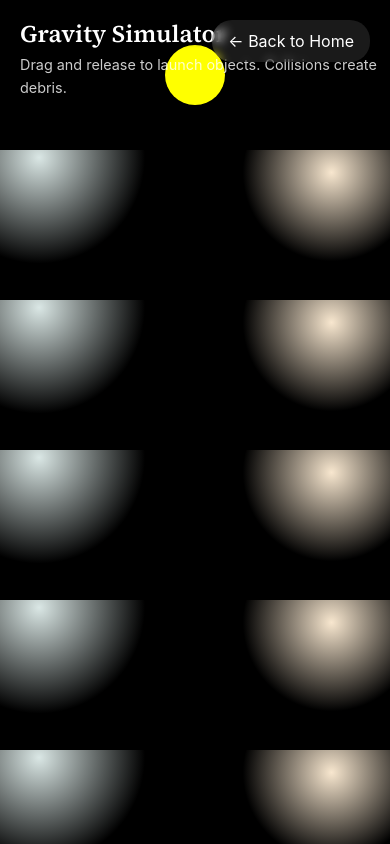
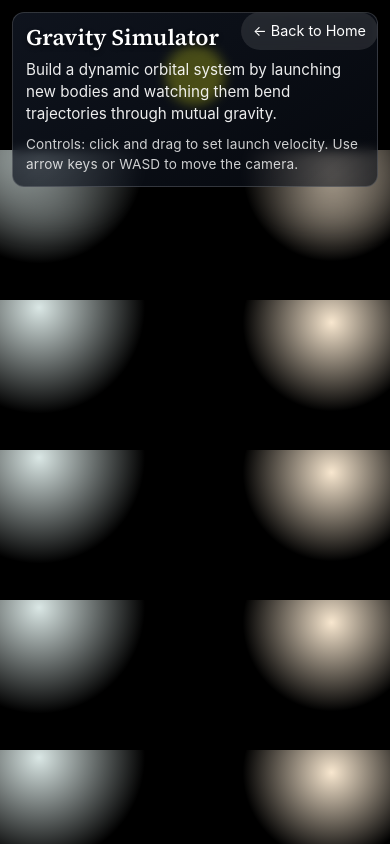
Before and after one commit to RaykKretzschmar/raykkretzschmar.github.io, a website: page gravity.html in a window 390 px wide. Drawn offline with Linux system fonts and the light colour scheme.

Commit message:
Enhance gravity simulation UI and update descriptions for clarity and engagement

```diff
--- a/gravity.html
+++ b/gravity.html
@@ -27,19 +27,34 @@
             position: absolute;
             top: 20px;
             left: 20px;
+            max-width: min(420px, calc(100vw - 40px));
+            padding: 14px 16px;
+            border-radius: 12px;
+            background: linear-gradient(145deg, rgba(18, 24, 36, 0.82), rgba(8, 12, 20, 0.68));
+            border: 1px solid rgba(255, 255, 255, 0.16);
+            box-shadow: 0 16px 40px rgba(0, 0, 0, 0.35);
+            backdrop-filter: blur(6px);
             pointer-events: none;
         }
 
         h1 {
             margin: 0;
-            font-size: 1.5rem;
+            font-size: 1.4rem;
             text-shadow: 0 2px 4px rgba(0, 0, 0, 0.5);
         }
 
-        p {
-            margin: 5px 0 0;
-            font-size: 0.9rem;
+        #ui p {
+            margin: 8px 0 0;
+            font-size: 0.95rem;
+            line-height: 1.45;
+            opacity: 0.92;
+        }
+
+        #ui .controls {
+            margin-top: 10px;
+            font-size: 0.85rem;
             opacity: 0.8;
+            letter-spacing: 0.01em;
         }
 
         .back-link {
@@ -59,13 +74,30 @@
         .back-link:hover {
             background: rgba(255, 255, 255, 0.2);
         }
+
+        @media (max-width: 700px) {
+            #ui {
+                top: 12px;
+                left: 12px;
+                max-width: calc(100vw - 24px);
+                padding: 12px 13px;
+            }
+
+            .back-link {
+                top: 12px;
+                right: 12px;
+                padding: 7px 12px;
+                font-size: 0.9rem;
+            }
+        }
     </style>
 </head>
 
 <body>
     <div id="ui">
         <h1>Gravity Simulator</h1>
-        <p>Drag and release to launch objects. Collisions create debris.</p>
+        <p>Build a dynamic orbital system by launching new bodies and watching them bend trajectories through mutual gravity.</p>
+        <p class="controls">Controls: click and drag to set launch velocity. Use arrow keys or WASD to move the camera.</p>
     </div>
     <a href="index.html" class="back-link">← Back to Home</a>
     <canvas id="simCanvas"></canvas>
```
Also changed, not shown: index.html (+5 -12 lines).
